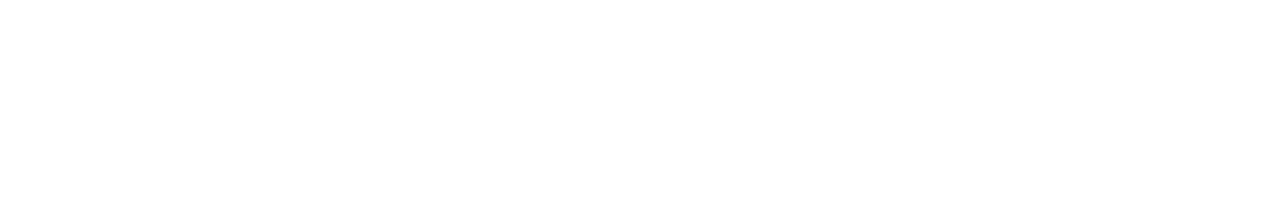
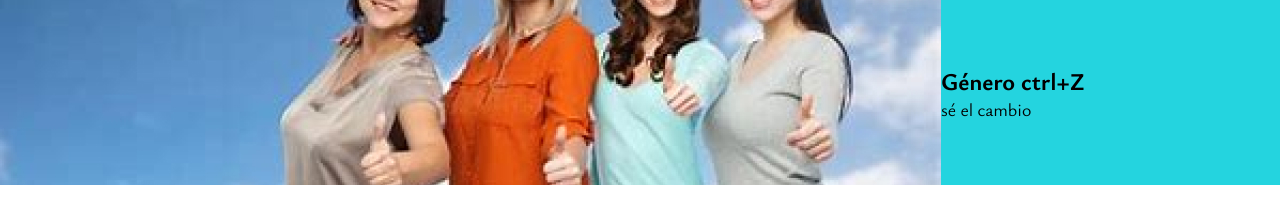
Before and after one commit to natt83/Genero-Cntrl-Z, a plain HTML site: page index.html in a window 1280 px wide. Drawn offline with Linux system fonts and the light colour scheme.

Commit message:
titles,img

```diff
--- a/index.html
+++ b/index.html
@@ -7,7 +7,13 @@
     <link rel="stylesheet" href="./style.css">
 </head>
 <body>
-
+    <header>
+    <img src="foto 4chicas.jpg">
+    <div class="title-container">
+        <h1>Género ctrl+Z</h1>
+        <h2>sé el cambio</h2>
+    </div>
+    </header>
 
 </body>
 </html>
--- a/style.css
+++ b/style.css
@@ -10,3 +10,27 @@ font-family:"Ysabeau";
     font-family:"Cinzel";
     src: url(./Cinzel-VariableFont_wght.ttf);
 }
+
+header{
+    background-color:#24D4DF ;
+    display: flex;
+    align-items: center;
+}
+img{
+    border-radius:50;
+    margin-right:20 px;
+}
+.title-container {
+    display: flex;
+    flex-direction:column;
+}
+
+h1{ display: flex;
+    justify-content: left;
+    font-size: 24px;
+}
+h2{
+    margin: 0;
+    font-size: 18px;
+    font-weight: normal;
+}
```
